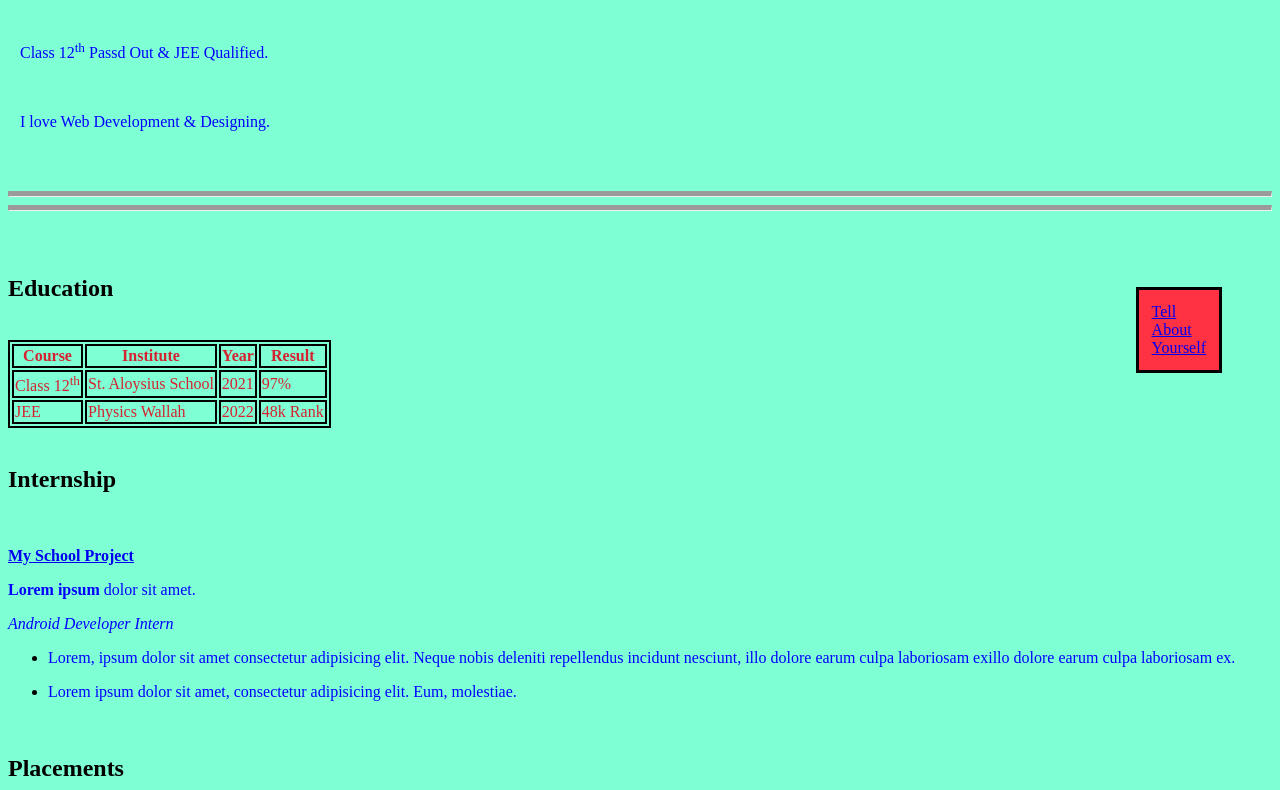
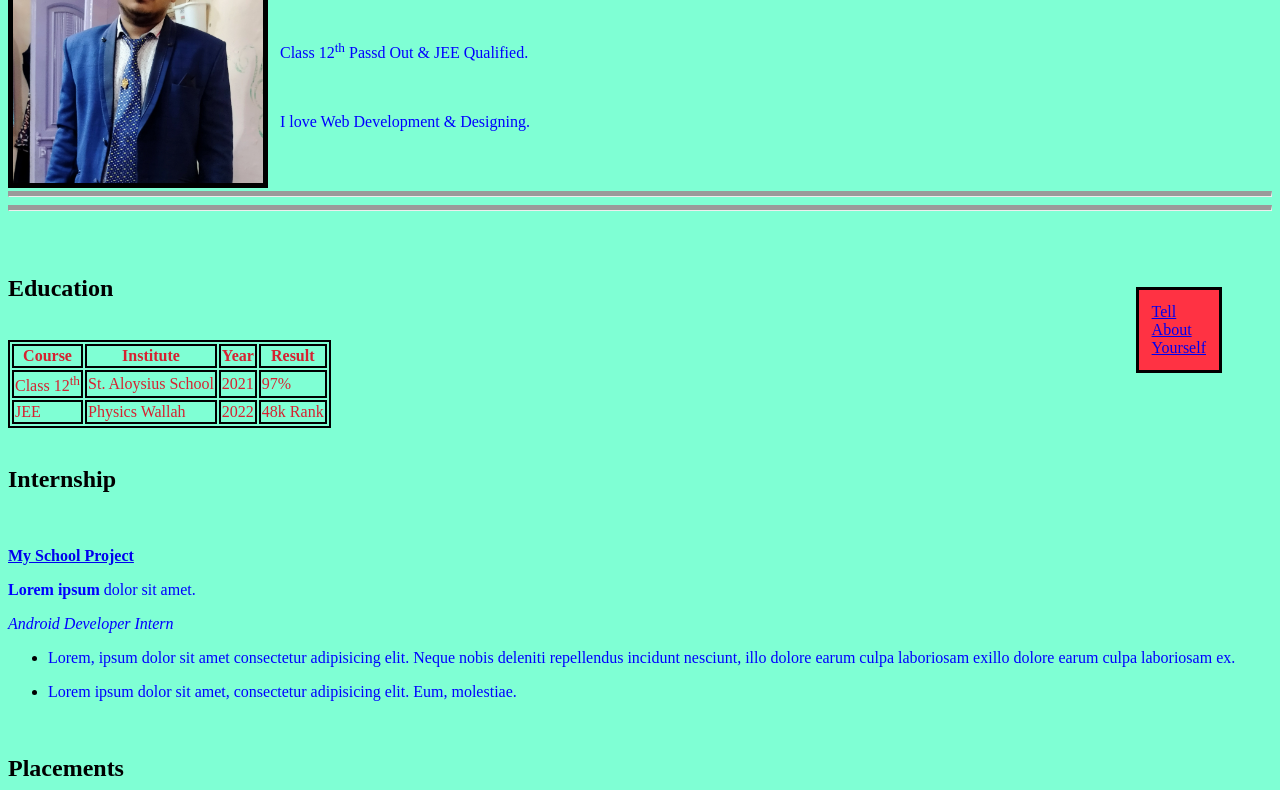
Before and after one commit to gsparsh17/My-Resume, a plain HTML site: page index.html in a window 1280 px wide. Shown: the part 289-1079 px from the top of the page. Drawn offline with Linux system fonts and the light colour scheme.

Commit message:
Update index.html

```diff
--- a/index.html
+++ b/index.html
@@ -13,7 +13,7 @@
     <marquee direction="left"> <p style="color: rgb(255, 50, 67); font-size:1cm ;"> Welcome To My Resume.&nbsp;&nbsp;</marquee></p>
     <hr style="color: black; width: 100%; border-top-width: 5px">
     <br>
-    <img src="images\hello.jpg" hight="250" width="250" style="float:left; border: black; border-width: 5px; border-style: solid;">
+    <img src="hello.jpg" hight="250" width="250" style="float:left; border: black; border-width: 5px; border-style: solid;">
     <br>
 
     <p> <h1>&nbsp;&nbsp;&nbsp;Sparsh Gupta</h1></p>
```
